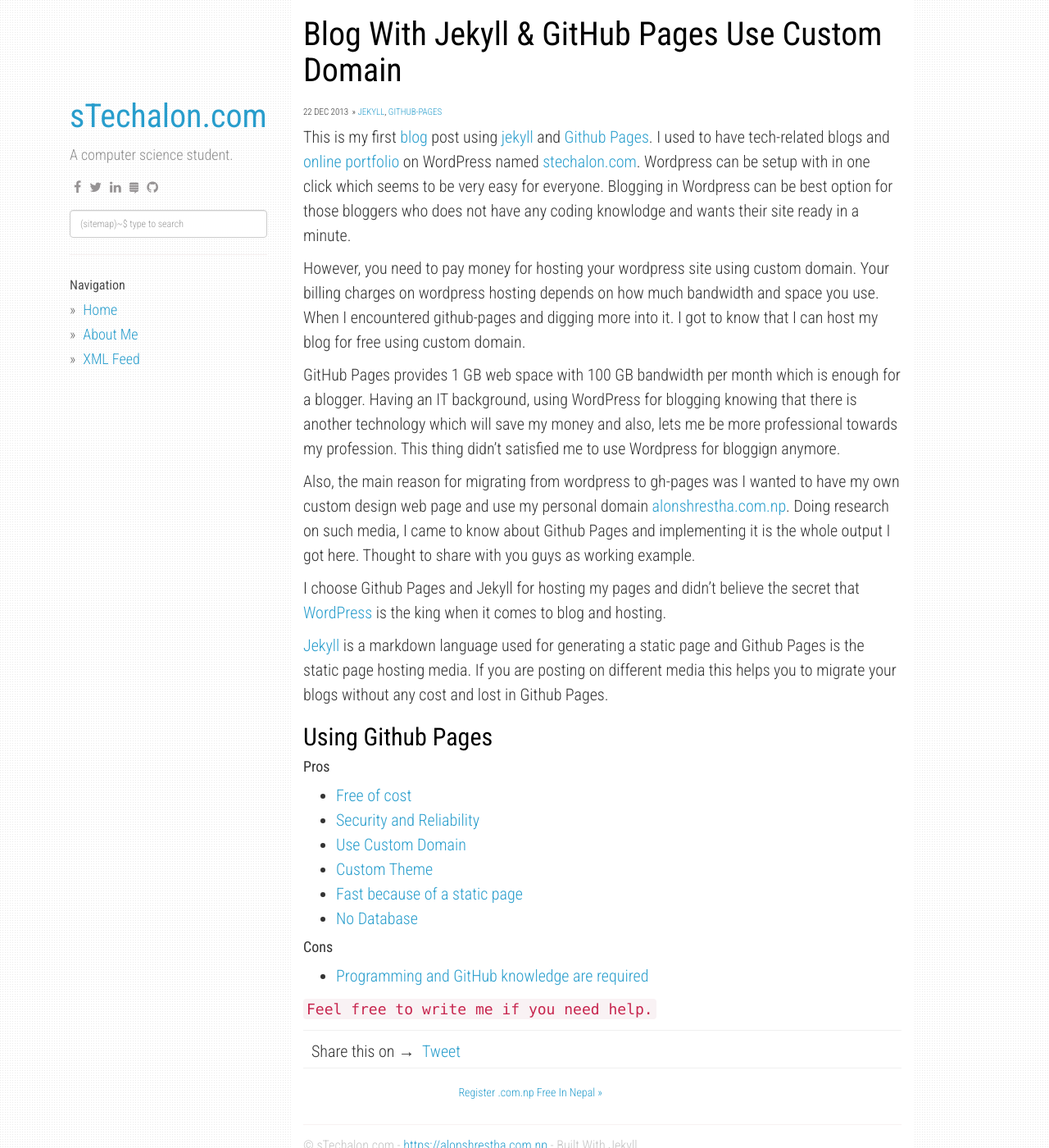
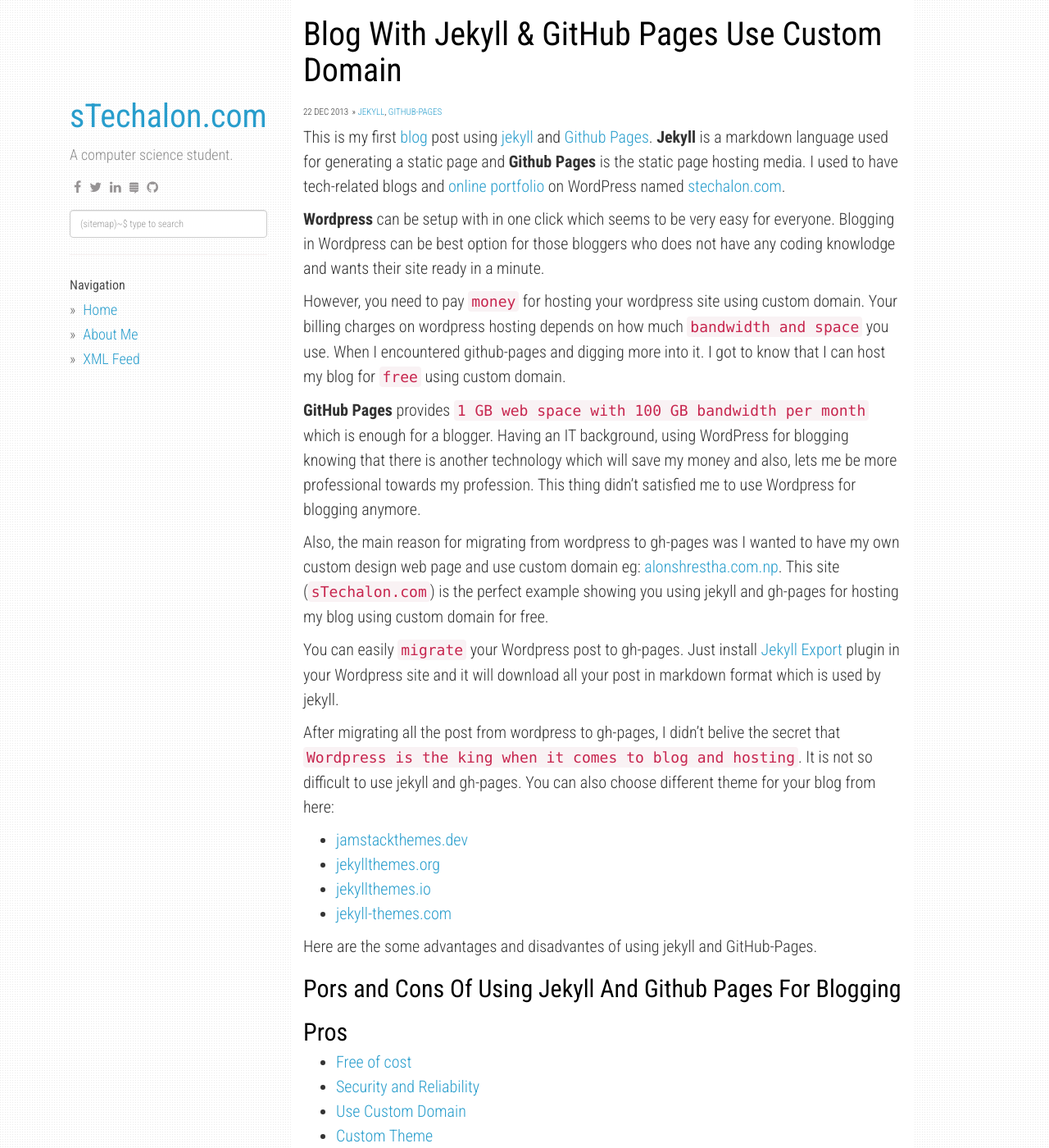
Before and after one commit to alonshrestha/stechalon.com, a Jekyll site: the page built from _posts/2019-06-27-start-blogging-with-jekyll-github-pages.md, in a window 1280 px wide and 1400 px high. Shown: the whole window at 82% size. Built offline with Jekyll 4.4.1, drawn with Linux system fonts in a browser that asks for light colours; nearby versions of some CDN libraries; comment, search, counter and statistics services are not loaded.

Commit message:
Post Update

```diff
--- a/_posts/2019-06-27-start-blogging-with-jekyll-github-pages.md
+++ b/_posts/2019-06-27-start-blogging-with-jekyll-github-pages.md
@@ -13,21 +13,30 @@
 description: "Create and host your blog for free. Use Jekyll for developing blogging sites and GitHub pages for hosting your blog for free. Use custom domain in your blog."
 ---
 
-This is my first [blog](https://stechalon.com/){:target="_blank"} post using [jekyll](https://jekyllrb.com/){:target="_blank"}{:rel="nofollow"} and [Github Pages](https://pages.github.com/){:target="_blank"}{:rel="nofwollow"}. I used to have tech-related blogs and [online portfolio](https://blog.alonshrestha.com.np//Portfolio-using-Github/){:target="_blank"} on WordPress named [stechalon.com](https://stechalon.com/){:target="_blank"}. Wordpress can be setup with in one click which seems to be very easy for everyone. Blogging in Wordpress can be best option for those bloggers who does not have any coding knowlodge and wants their site ready in a minute.
+This is my first [blog](https://stechalon.com/){:target="_blank"} post using [jekyll](https://jekyllrb.com/){:target="_blank"}{:rel="nofollow"} and [Github Pages](https://pages.github.com/){:target="_blank"}{:rel="nofwollow"}. **Jekyll** is a markdown language used for generating a static page and **Github Pages** is the static page hosting media. I used to have tech-related blogs and [online portfolio](https://blog.alonshrestha.com.np//Portfolio-using-Github/){:target="_blank"} on WordPress named [stechalon.com](https://stechalon.com/){:target="_blank"}.
 
-However, you need to pay money for hosting your wordpress site using custom domain. Your billing charges on wordpress hosting depends on how much bandwidth and space you use. When I encountered github-pages and digging more into it. I got to know that I can host my blog for free using custom domain.
+**Wordpress** can be setup with in one click which seems to be very easy for everyone. Blogging in Wordpress can be best option for those bloggers who does not have any coding knowlodge and wants their site ready in a minute.
 
-GitHub Pages provides 1 GB web space with 100 GB bandwidth per month which is enough for a blogger. Having an IT background, using WordPress for blogging knowing that there is another technology which will save my money and also, lets me be more professional towards my profession. This thing didn't satisfied me to use Wordpress for bloggign anymore.
+However, you need to pay `money` for hosting your wordpress site using custom domain. Your billing charges on wordpress hosting depends on how much `bandwidth and space` you use. When I encountered github-pages and digging more into it. I got to know that I can host my blog for `free` using custom domain.
 
-Also, the main reason for migrating from wordpress to  gh-pages was I wanted to have my own custom design web page and use my personal domain [alonshrestha.com.np](https://alonshrestha.com.np){:target="_blank"}.
-Doing research on such media, I came to know about Github Pages and implementing it is the whole output I got here. Thought to share with you guys as working example.
+**GitHub Pages** provides `1 GB web space with 100 GB bandwidth per month` which is enough for a blogger. Having an IT background, using WordPress for blogging knowing that there is another technology which will save my money and also, lets me be more professional towards my profession. This thing didn't satisfied me to use Wordpress for blogging anymore.
 
-I choose Github Pages and Jekyll for hosting my pages and didn't believe the secret that [WordPress](https://wordpress.com/){:target="_blank"} is the king when it comes to blog and hosting.
+Also, the main reason for migrating from wordpress to  gh-pages was I wanted to have my own custom design web page and use custom domain eg: [alonshrestha.com.np](https://alonshrestha.com.np){:target="_blank"}. This site (`sTechalon.com`) is the perfect example showing you using jekyll and gh-pages for hosting my blog  using custom domain for free.
 
-[Jekyll](https://jekyllrb.com/){:target="_blank"} is a markdown language used for generating a static page and Github Pages is the static page hosting media. If you are posting on different media this helps you to migrate your blogs without any cost and lost in Github Pages.
+You can easily `migrate` your Wordpress post to gh-pages. Just install [Jekyll Export](https://wordpress.org/plugins/jekyll-exporter/){:rel="nofollow"}{:target="_blank"} plugin in your Wordpress site and it will download all your post in markdown format which is used by jekyll.
 
-## Using Github Pages
-#### Pros
+After migrating all the post from wordpress to gh-pages, I didn't belive the secret that `Wordpress is the king when it comes to blog and hosting`. It is not so difficult to use jekyll and gh-pages. You can also choose different theme for your blog from here:
+
+- [jamstackthemes.dev](https://jamstackthemes.dev/ssg/jekyll/){:rel="nofollow"}{:target="_blank"}
+- [jekyllthemes.org](http://jekyllthemes.org/){:rel="nofollow"}{:target="_blank"}
+- [jekyllthemes.io](https://jekyllthemes.io/){:rel="nofollow"}{:target="_blank"}
+- [jekyll-themes.com](https://jekyll-themes.com/){:rel="nofollow"}{:target="_blank"}
+
+
+Here are the some advantages and disadvantes of using jekyll and GitHub-Pages.
+
+## Pors and Cons Of Using Jekyll And Github Pages For Blogging
+### Pros
 - [Free of cost](#)
 - [Security and Reliability](#)
 - [Use Custom Domain](#)
@@ -35,7 +44,7 @@
 - [Fast because of a static page](#)
 - [No Database](#)
 
-#### Cons
+### Cons
 - [Programming and GitHub knowledge are required](#)
 
 
```
Also changed, not shown: _drafts/2019-06-27-start-blogging-with-jekyll-github-pages.md (deleted, +0 -42 lines).
